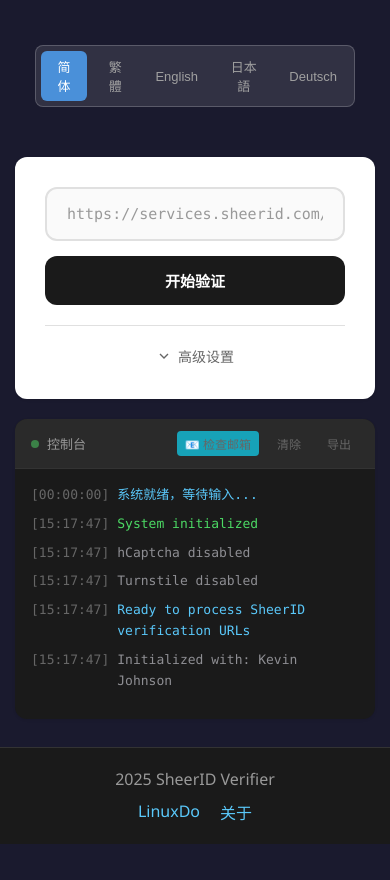
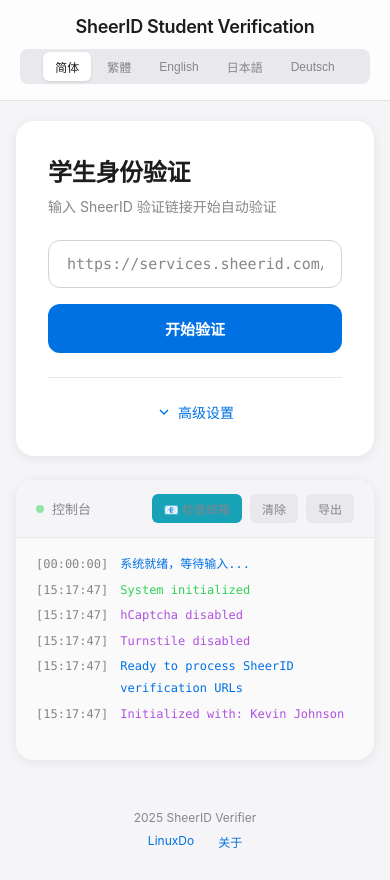
Before and after one commit to zj0808/SheerID, a website: page page-source/index.html in a window 390 px wide. Before the commit the page ends 844 px from the top, so only its background shows below. Drawn offline with Linux system fonts and the light colour scheme.

Commit message:
feat(UI): Apple风格极简白色界面
- 浅色背景+毛玻璃导航栏
- 圆角白色卡片+柔和阴影
- 蓝色主题按钮(#0071e3)
- 控制台改为浅色风格
- 移动端响应式优化
- 添加标题和副标题
- 添加Docker支持同时运行Web和Bot

```diff
--- a/package.json
+++ b/package.json
@@ -4,7 +4,9 @@
   "description": "SheerID 学生身份验证服务",
   "main": "local-server.js",
   "scripts": {
-    "start": "node local-server.js"
+    "start": "node start.js",
+    "web": "node local-server.js",
+    "bot": "cd bot && python bot.py"
   },
   "engines": {
     "node": ">=18.0.0"
--- a/page-source/index.html
+++ b/page-source/index.html
@@ -27,77 +27,96 @@
         }
 
         body {
-            font-family: 'Segoe UI', 'SF Pro Text', Roboto, 'Helvetica Neue', Arial, sans-serif;
-            background: #1a1a2e;
+            font-family: -apple-system, BlinkMacSystemFont, 'SF Pro Text', 'Segoe UI', Roboto, Helvetica, Arial, sans-serif;
+            background: #f5f5f7;
             min-height: 100vh;
             display: flex;
             flex-direction: column;
-            color: #e0e0e0;
+            color: #1d1d1f;
         }
 
         .header {
-            background: transparent;
-            padding: 35px;
+            background: rgba(255, 255, 255, 0.8);
+            backdrop-filter: saturate(180%) blur(20px);
+            padding: 20px 40px;
             text-align: center;
-            position: relative;
+            position: sticky;
+            top: 0;
+            z-index: 100;
+            border-bottom: 1px solid rgba(0, 0, 0, 0.1);
         }
 
         .header h1 {
-            font-size: 24px;
+            font-size: 21px;
             font-weight: 600;
-            color: #e0e0e0;
-            letter-spacing: -0.5px;
+            color: #1d1d1f;
+            letter-spacing: -0.3px;
         }
 
         .language-selector {
             position: absolute;
-            top: 20px;
-            right: 20px;
+            top: 50%;
+            right: 40px;
+            transform: translateY(-50%);
             display: flex;
-            gap: 5px;
-            background: rgba(255, 255, 255, 0.1);
-            padding: 5px;
+            gap: 4px;
+            background: #e8e8ed;
+            padding: 3px;
             border-radius: 8px;
-            border: 1px solid rgba(255, 255, 255, 0.2);
         }
 
         .lang-btn {
             padding: 6px 12px;
             background: transparent;
             border: none;
-            color: #a0a0a0;
-            font-size: 13px;
+            color: #86868b;
+            font-size: 12px;
+            font-weight: 500;
             cursor: pointer;
             border-radius: 6px;
             transition: all 0.2s;
         }
 
         .lang-btn:hover {
-            background: rgba(255, 255, 255, 0.1);
-            color: #e0e0e0;
+            color: #1d1d1f;
         }
 
         .lang-btn.active {
-            background: #4a90d9;
-            color: #fff;
+            background: #fff;
+            color: #1d1d1f;
+            box-shadow: 0 1px 3px rgba(0,0,0,0.1);
         }
 
         .main-container {
             flex: 1;
             display: flex;
             flex-direction: column;
-            max-width: 1200px;
+            max-width: 680px;
             width: 100%;
             margin: 0 auto;
-            padding: 20px;
-            gap: 20px;
+            padding: 40px 20px;
+            gap: 24px;
         }
 
         .input-section {
             background: #fff;
-            border-radius: 12px;
-            padding: 30px;
-            box-shadow: 0 1px 3px rgba(0,0,0,0.1);
+            border-radius: 18px;
+            padding: 32px;
+            box-shadow: 0 2px 12px rgba(0,0,0,0.08);
+        }
+
+        .section-title {
+            font-size: 24px;
+            font-weight: 600;
+            color: #1d1d1f;
+            margin-bottom: 8px;
+            letter-spacing: -0.3px;
+        }
+
+        .section-subtitle {
+            font-size: 14px;
+            color: #86868b;
+            margin-bottom: 24px;
         }
 
         .url-input-container {
@@ -106,30 +125,31 @@
 
         .url-input {
             width: 100%;
-            padding: 16px 20px;
+            padding: 14px 18px;
             font-size: 15px;
-            border: 2px solid #e0e0e0;
+            border: 1px solid #d2d2d7;
             border-radius: 12px;
             transition: all 0.2s;
-            font-family: 'SF Mono', Monaco, 'Cascadia Code', monospace;
-            background: #fafafa;
+            font-family: 'SF Mono', Monaco, Consolas, monospace;
+            background: #fff;
+            color: #1d1d1f;
         }
 
         .url-input:focus {
             outline: none;
-            border-color: #666;
-            background: #fff;
+            border-color: #0071e3;
+            box-shadow: 0 0 0 4px rgba(0, 113, 227, 0.1);
         }
 
         .url-input::placeholder {
-            color: #999;
+            color: #86868b;
         }
 
         .verify-button {
-            margin-top: 15px;
+            margin-top: 16px;
             width: 100%;
             padding: 14px;
-            background: #1a1a1a;
+            background: #0071e3;
             color: #fff;
             border: none;
             border-radius: 12px;
@@ -140,27 +160,31 @@
         }
 
         .verify-button:hover:not(:disabled) {
-            background: #333;
-            transform: translateY(-1px);
+            background: #0077ed;
+        }
+
+        .verify-button:active:not(:disabled) {
+            transform: scale(0.98);
         }
 
         .verify-button:disabled {
-            background: #ccc;
+            background: #d2d2d7;
             cursor: not-allowed;
         }
 
         .advanced-toggle {
-            margin-top: 20px;
-            padding-top: 20px;
-            border-top: 1px solid #e0e0e0;
+            margin-top: 24px;
+            padding-top: 24px;
+            border-top: 1px solid #e8e8ed;
             text-align: center;
         }
 
         .toggle-button {
             background: none;
             border: none;
-            color: #666;
+            color: #0071e3;
             font-size: 14px;
+            font-weight: 500;
             cursor: pointer;
             display: inline-flex;
             align-items: center;
@@ -169,7 +193,7 @@
         }
 
         .toggle-button:hover {
-            color: #1a1a1a;
+            color: #0077ed;
         }
 
         .toggle-button svg {
@@ -184,9 +208,9 @@
 
         .advanced-settings {
             display: none;
-            margin-top: 20px;
-            padding-top: 20px;
-            border-top: 1px solid #f0f0f0;
+            margin-top: 24px;
+            padding-top: 24px;
+            border-top: 1px solid #e8e8ed;
         }
 
         .advanced-settings.show {
@@ -196,7 +220,7 @@
         .form-grid {
             display: grid;
             grid-template-columns: 1fr 1fr;
-            gap: 15px;
+            gap: 16px;
         }
 
         .form-group {
@@ -205,27 +229,30 @@
         }
 
         .form-group label {
-            font-size: 13px;
-            color: #666;
+            font-size: 12px;
+            color: #86868b;
             margin-bottom: 6px;
             font-weight: 500;
+            text-transform: uppercase;
+            letter-spacing: 0.5px;
         }
 
         .form-group input,
         .form-group select {
-            padding: 10px 12px;
-            border: 1px solid #e0e0e0;
-            border-radius: 8px;
-            font-size: 14px;
-            background: #fafafa;
+            padding: 12px 14px;
+            border: 1px solid #d2d2d7;
+            border-radius: 10px;
+            font-size: 15px;
+            background: #fff;
+            color: #1d1d1f;
             transition: all 0.2s;
         }
 
         .form-group input:focus,
         .form-group select:focus {
             outline: none;
-            border-color: #666;
-            background: #fff;
+            border-color: #0071e3;
+            box-shadow: 0 0 0 4px rgba(0, 113, 227, 0.1);
         }
 
         /* 成功提示模态框样式 */
@@ -549,29 +576,29 @@
         }
 
         .console-section {
-            background: #1a1a1a;
-            border-radius: 12px;
+            background: #fff;
+            border-radius: 18px;
             padding: 0;
-            box-shadow: 0 1px 3px rgba(0,0,0,0.1);
+            box-shadow: 0 2px 12px rgba(0,0,0,0.08);
             overflow: hidden;
-            min-height: 300px;
+            min-height: 280px;
             display: flex;
             flex-direction: column;
         }
 
         .console-header {
-            background: #2a2a2a;
-            padding: 12px 16px;
+            background: #f5f5f7;
+            padding: 14px 20px;
             display: flex;
             justify-content: space-between;
             align-items: center;
-            border-bottom: 1px solid #333;
+            border-bottom: 1px solid #e8e8ed;
         }
 
         .console-title {
             font-size: 13px;
-            color: #999;
-            font-family: 'SF Mono', Monaco, 'Cascadia Code', monospace;
+            color: #86868b;
+            font-weight: 500;
             display: flex;
             align-items: center;
             gap: 8px;
@@ -581,7 +608,7 @@
             width: 8px;
             height: 8px;
             border-radius: 50%;
-            background: #4cd964;
+            background: #30d158;
             animation: pulse 2s infinite;
         }
 
@@ -592,43 +619,45 @@
 
         .console-actions {
             display: flex;
-            gap: 10px;
+            gap: 8px;
         }
 
         .console-btn {
-            background: none;
+            background: #e8e8ed;
             border: none;
-            color: #666;
+            color: #86868b;
             font-size: 12px;
+            font-weight: 500;
             cursor: pointer;
-            padding: 4px 8px;
-            border-radius: 4px;
+            padding: 6px 12px;
+            border-radius: 6px;
             transition: all 0.2s;
         }
 
         .console-btn:hover {
-            color: #999;
-            background: #333;
+            color: #1d1d1f;
+            background: #d2d2d7;
         }
 
         .console-body {
             flex: 1;
-            padding: 16px;
+            padding: 16px 20px;
             overflow-y: auto;
-            font-family: 'SF Mono', Monaco, 'Cascadia Code', monospace;
-            font-size: 13px;
-            line-height: 1.6;
+            font-family: 'SF Mono', Monaco, Consolas, monospace;
+            font-size: 12px;
+            line-height: 1.8;
+            background: #fafafa;
         }
 
         .console-line {
-            margin-bottom: 8px;
+            margin-bottom: 4px;
             display: flex;
             align-items: flex-start;
-            gap: 8px;
+            gap: 12px;
         }
 
         .console-time {
-            color: #666;
+            color: #86868b;
             flex-shrink: 0;
         }
 
@@ -637,19 +666,19 @@
             word-break: break-word;
         }
 
-        .console-log { color: #999; }
-        .console-info { color: #5ac8fa; }
-        .console-success { color: #4cd964; }
-        .console-warning { color: #ffcc00; }
+        .console-log { color: #86868b; }
+        .console-info { color: #0071e3; }
+        .console-success { color: #30d158; }
+        .console-warning { color: #ff9f0a; }
         .console-error { color: #ff3b30; }
-        .console-debug { color: #8e8e93; }
+        .console-debug { color: #af52de; }
 
         .loading-spinner {
             display: inline-block;
             width: 14px;
             height: 14px;
-            border: 2px solid #333;
-            border-top-color: transparent;
+            border: 2px solid #d2d2d7;
+            border-top-color: #0071e3;
             border-radius: 50%;
             animation: spin 1s linear infinite;
             margin-right: 8px;
@@ -657,8 +686,8 @@
         }
 
         .loading-spinner.white {
-            border-color: #fff;
-            border-top-color: transparent;
+            border-color: rgba(255,255,255,0.3);
+            border-top-color: #fff;
         }
 
         @keyframes spin {
@@ -666,31 +695,30 @@
         }
 
         .footer {
-            background: #1a1a1a;
-            color: #999;
-            padding: 20px;
+            background: transparent;
+            color: #86868b;
+            padding: 30px 20px;
             text-align: center;
             margin-top: auto;
-            border-top: 1px solid #333;
+            font-size: 12px;
         }
 
         .footer a {
-            color: #5ac8fa;
+            color: #0071e3;
             text-decoration: none;
             transition: color 0.2s;
         }
 
         .footer a:hover {
-            color: #87ceeb;
             text-decoration: underline;
         }
 
         .footer-links {
             display: flex;
             justify-content: center;
-            gap: 20px;
+            gap: 24px;
             flex-wrap: wrap;
-            margin-top: 10px;
+            margin-top: 8px;
         }
 
         @media (max-width: 768px) {
@@ -699,19 +727,29 @@
             }
 
             .main-container {
-                padding: 15px;
+                padding: 20px 16px;
+            }
+
+            .header {
+                padding: 16px 20px;
             }
 
             .language-selector {
                 position: static;
-                margin-top: 10px;
+                transform: none;
+                margin-top: 12px;
                 justify-content: center;
+            }
+
+            .header h1 {
+                font-size: 18px;
             }
         }
     </style>
 </head>
 <body>
     <div class="header">
+        <h1>SheerID Student Verification</h1>
         <div class="language-selector">
             <button class="lang-btn active" onclick="setLanguage('zh-CN')">简体</button>
             <button class="lang-btn" onclick="setLanguage('zh-TW')">繁體</button>
@@ -723,11 +761,14 @@
 
     <div class="main-container">
         <div class="input-section">
+            <h2 class="section-title" data-i18n="title">学生身份验证</h2>
+            <p class="section-subtitle" data-i18n="subtitle">输入 SheerID 验证链接开始自动验证</p>
+
             <div class="url-input-container">
                 <input type="text"
                        id="urlInput"
                        class="url-input"
-                       placeholder="https://services.sheerid.com/verify/67c8c14f5f17a83b745e3f82/?verificationId=689c96eexxxxxxxx"
+                       placeholder="https://services.sheerid.com/verify/..."
                        autocomplete="off">
             </div>
 
@@ -858,7 +899,8 @@
         // i18n 翻译配置
         const translations = {
             'zh-CN': {
-                title: 'SheerID 验证器',
+                title: '学生身份验证',
+                subtitle: '输入 SheerID 验证链接开始自动验证',
                 startVerify: '开始验证',
                 advancedSettings: '高级设置',
                 firstName: '名字',
@@ -894,7 +936,8 @@
                 verificationFailed: '❌ 验证失败: '
             },
             'zh-TW': {
-                title: 'SheerID 驗證器',
+                title: '學生身份驗證',
+                subtitle: '輸入 SheerID 驗證連結開始自動驗證',
                 startVerify: '開始驗證',
                 advancedSettings: '進階設定',
                 firstName: '名字',
@@ -930,7 +973,8 @@
                 verificationFailed: '❌ 驗證失敗: '
             },
             'en': {
-                title: 'SheerID Verifier',
+                title: 'Student Verification',
+                subtitle: 'Enter SheerID verification link to start automatic verification',
                 startVerify: 'Start Verification',
                 advancedSettings: 'Advanced Settings',
                 firstName: 'First Name',
@@ -966,7 +1010,8 @@
                 verificationFailed: '❌ Verification failed: '
             },
             'ja': {
-                title: 'SheerID 検証ツール',
+                title: '学生認証',
+                subtitle: 'SheerID 認証リンクを入力して自動認証を開始',
                 startVerify: '検証を開始',
                 advancedSettings: '詳細設定',
                 firstName: '名',
@@ -1002,7 +1047,8 @@
                 verificationFailed: '❌ 検証失敗: '
             },
             'de': {
-                title: 'SheerID Verifizierer',
+                title: 'Studentenverifizierung',
+                subtitle: 'SheerID-Verifizierungslink eingeben, um die automatische Verifizierung zu starten',
                 startVerify: 'Verifizierung starten',
                 advancedSettings: 'Erweiterte Einstellungen',
                 firstName: 'Vorname',
```
Also changed, not shown: start.js (added, +53 -0 lines), 1 other file.
